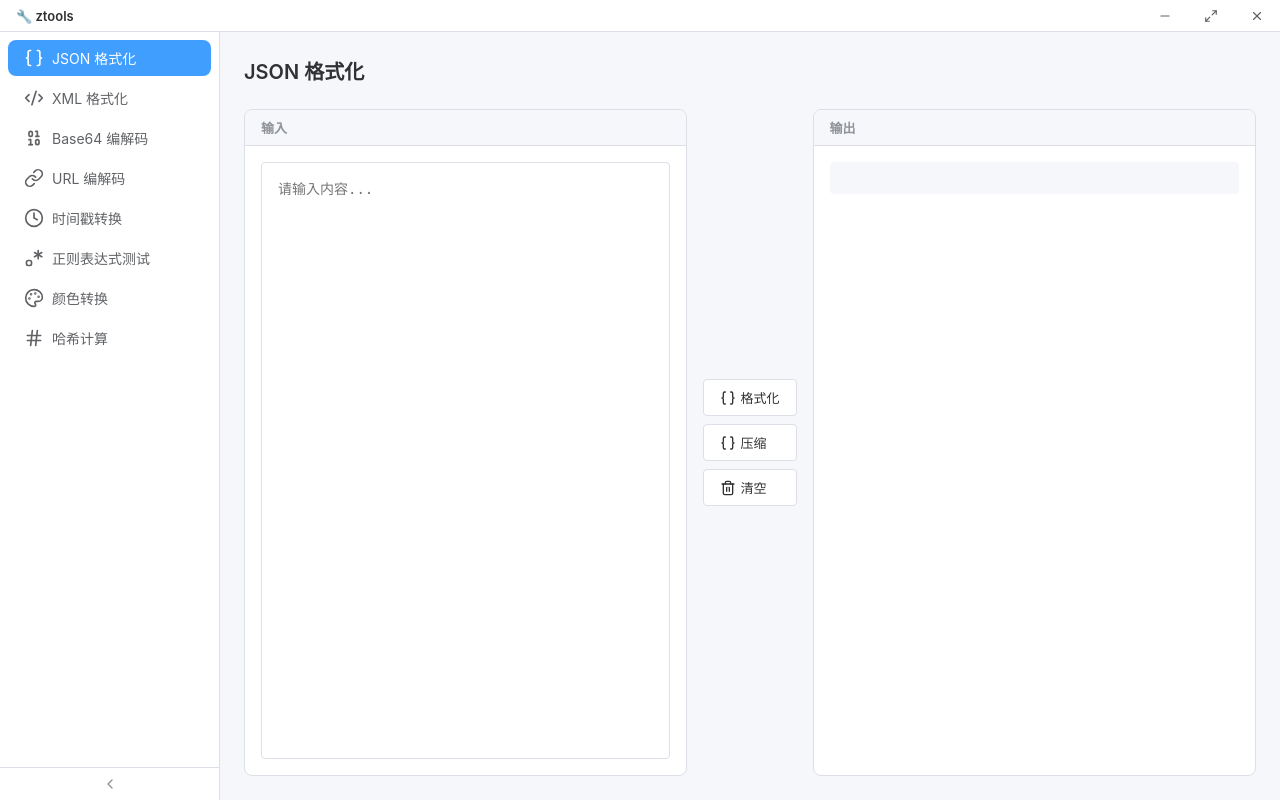
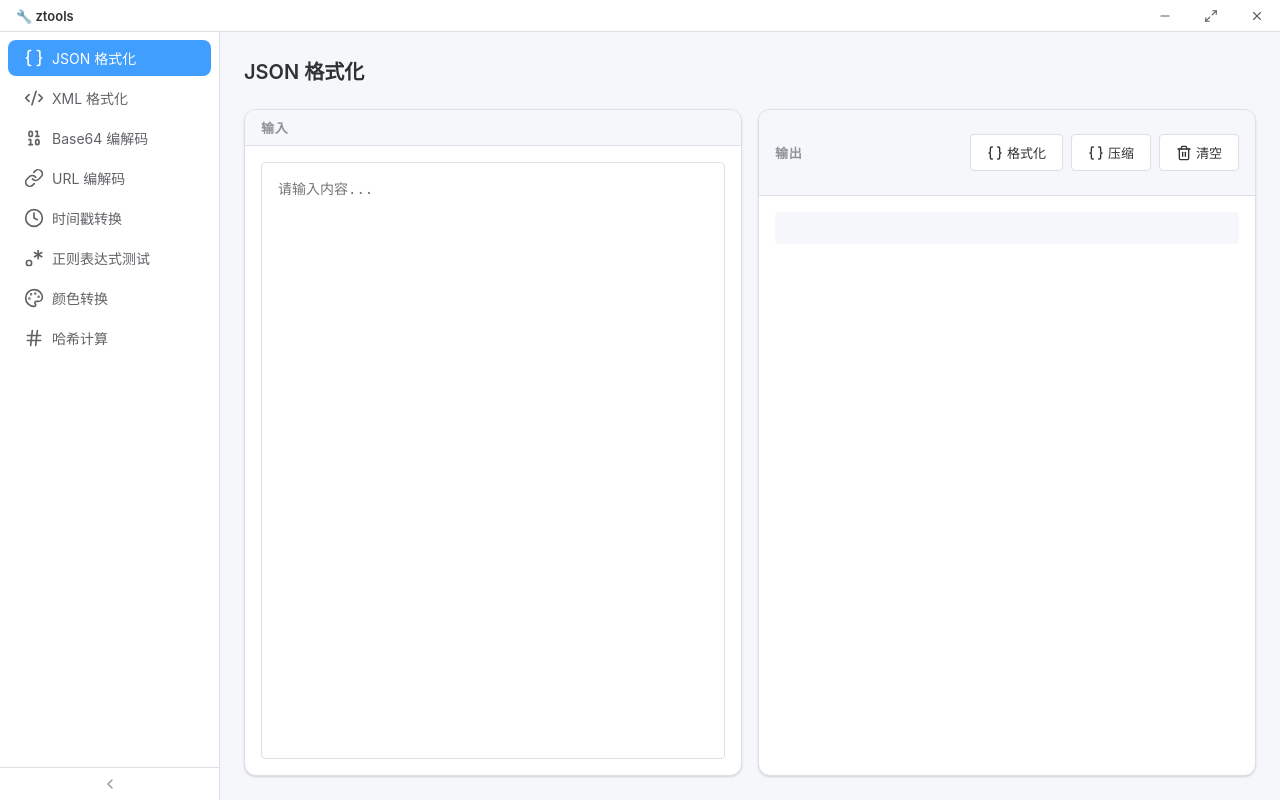
Before and after one commit to zzlhyly/ztools, a Vue app: page /#/json in a window 1280 px wide. Built offline with nearby package versions, Linux system fonts and the light colour scheme.

Commit message:
refactor: ToolLayout supports split/stacked/auto layouts, actions in output panel

```diff
--- a/src/components/ToolLayout.vue
+++ b/src/components/ToolLayout.vue
@@ -1,43 +1,81 @@
 <script setup lang="ts">
+import { ref, onMounted, onUnmounted, computed } from 'vue'
 import { useI18n } from 'vue-i18n'
+import ToolPanel from './ToolPanel.vue'
+import ToolActionBar from './ToolActionBar.vue'
 
-const props = withDefaults(defineProps<{
+type LayoutMode = 'split' | 'stacked' | 'auto'
+
+interface Props {
   title: string
   inputLabel?: string
   outputLabel?: string
-}>(), {
+  outputCopyable?: boolean
+  layout?: LayoutMode
+}
+
+const props = withDefaults(defineProps<Props>(), {
   inputLabel: '',
   outputLabel: '',
+  outputCopyable: false,
+  layout: 'auto',
 })
 
+const emit = defineEmits<{
+  copy: []
+}>()
+
 const { t } = useI18n()
+const containerRef = ref<HTMLDivElement | null>(null)
+const containerWidth = ref(1200)
+
+const isStacked = computed(() => {
+  if (props.layout === 'stacked') return true
+  if (props.layout === 'split') return false
+  return containerWidth.value < 900
+})
+
+const updateWidth = () => {
+  if (containerRef.value) {
+    containerWidth.value = containerRef.value.clientWidth
+  }
+}
+
+onMounted(() => {
+  updateWidth()
+  window.addEventListener('resize', updateWidth)
+})
+
+onUnmounted(() => {
+  window.removeEventListener('resize', updateWidth)
+})
 </script>
 
 <template>
-  <div class="tool-layout">
+  <div ref="containerRef" class="tool-layout">
     <h2 class="tool-title">{{ title }}</h2>
-    <div class="tool-content">
-      <div class="tool-panel input-panel">
-        <div class="panel-header">
-          <span class="panel-label">{{ inputLabel || t('common.input') }}</span>
+
+    <div class="tool-workspace" :class="{ stacked: isStacked }">
+      <ToolPanel :title="inputLabel || t('common.input')">
+        <template #actions>
           <slot name="input-actions" />
-        </div>
-        <div class="panel-body">
-          <slot name="input" />
-        </div>
-      </div>
-      <div class="tool-actions">
-        <slot name="actions" />
-      </div>
-      <div class="tool-panel output-panel">
-        <div class="panel-header">
-          <span class="panel-label">{{ outputLabel || t('common.output') }}</span>
+        </template>
+        <slot name="input" />
+      </ToolPanel>
+
+      <ToolPanel
+        :title="outputLabel || t('common.output')"
+        :copyable="outputCopyable"
+        @copy="emit('copy')"
+      >
+        <template #actions>
           <slot name="output-actions" />
-        </div>
-        <div class="panel-body">
-          <slot name="output" />
-        </div>
-      </div>
+          <ToolActionBar>
+            <slot name="actions" />
+          </ToolActionBar>
+        </template>
+        <slot name="output" />
+      </ToolPanel>
     </div>
   </div>
 </template>
@@ -47,73 +85,31 @@ const { t } = useI18n()
   height: 100%;
   display: flex;
   flex-direction: column;
+  gap: var(--spacing-lg);
 }
 
 .tool-title {
   font-size: var(--font-size-xl);
   font-weight: 600;
-  color: var(--text-color-primary);
-  margin-bottom: var(--spacing-lg);
+  color: var(--text-title);
+  margin: 0;
 }
 
-.tool-content {
+.tool-workspace {
   flex: 1;
   display: grid;
-  grid-template-columns: 1fr auto 1fr;
+  grid-template-columns: 1fr 1fr;
+  grid-template-rows: 1fr;
   gap: var(--spacing-md);
   min-height: 0;
 }
 
-@media (max-width: 900px) {
-  .tool-content {
-    grid-template-columns: 1fr;
-    grid-template-rows: 1fr auto 1fr;
-  }
+.tool-workspace.stacked {
+  grid-template-columns: 1fr;
+  grid-template-rows: 1fr auto 1fr;
 }
 
-.tool-panel {
-  display: flex;
-  flex-direction: column;
-  background-color: var(--bg-color);
-  border-radius: var(--radius-md);
-  border: 1px solid var(--border-color);
-  overflow: hidden;
-}
-
-.panel-header {
-  display: flex;
-  align-items: center;
-  justify-content: space-between;
-  padding: var(--spacing-sm) var(--spacing-md);
-  background-color: var(--bg-color-page);
-  border-bottom: 1px solid var(--border-color);
-}
-
-.panel-label {
-  font-size: var(--font-size-sm);
-  font-weight: 600;
-  color: var(--text-color-secondary);
-  text-transform: uppercase;
-}
-
-.panel-body {
-  flex: 1;
-  padding: var(--spacing-md);
-  overflow: auto;
-}
-
-.tool-actions {
-  display: flex;
-  flex-direction: column;
-  justify-content: center;
-  gap: var(--spacing-sm);
-  padding: var(--spacing-md) 0;
-}
-
-@media (max-width: 900px) {
-  .tool-actions {
-    flex-direction: row;
-    padding: 0 var(--spacing-md);
-  }
+.tool-workspace > * {
+  min-height: 0;
 }
 </style>
```
